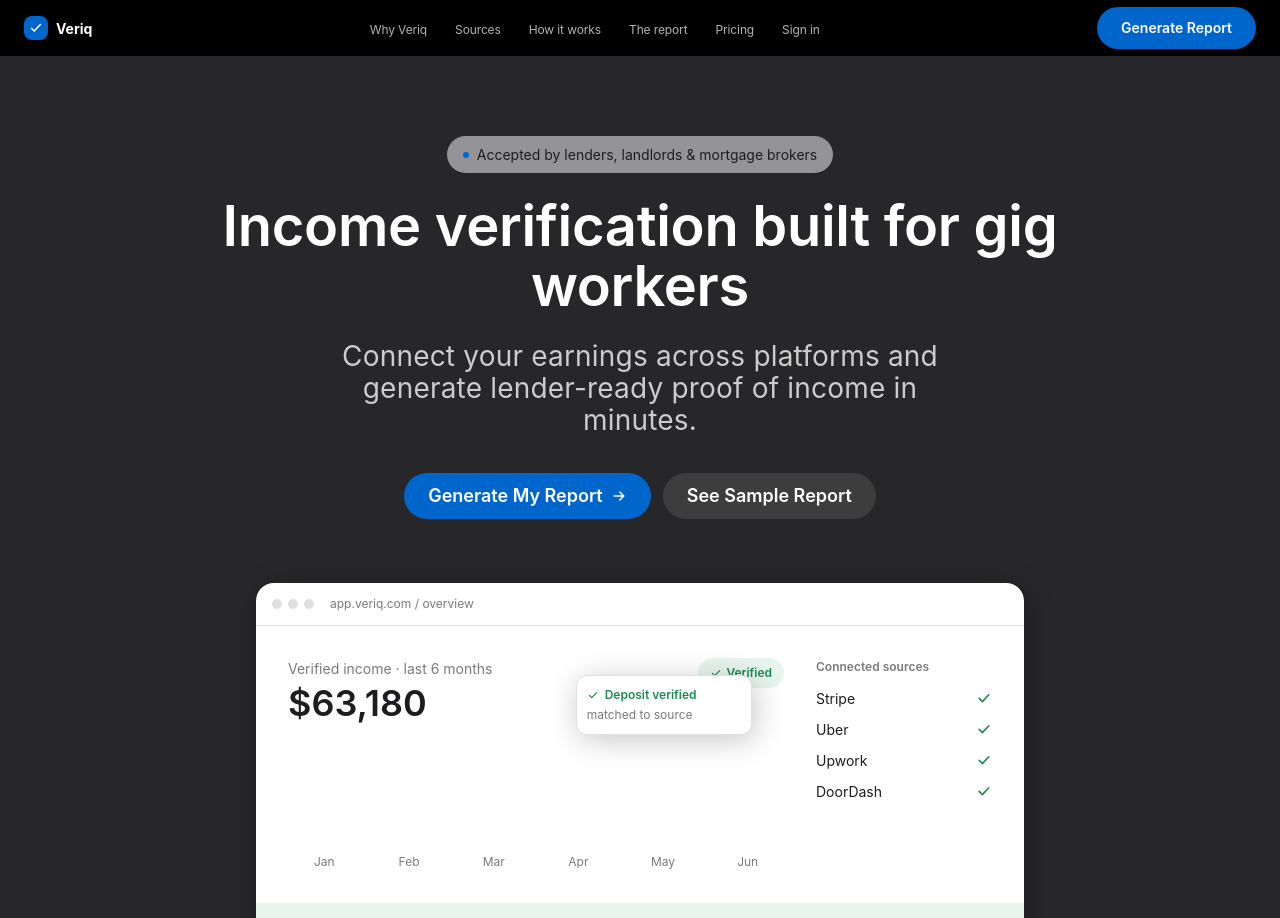
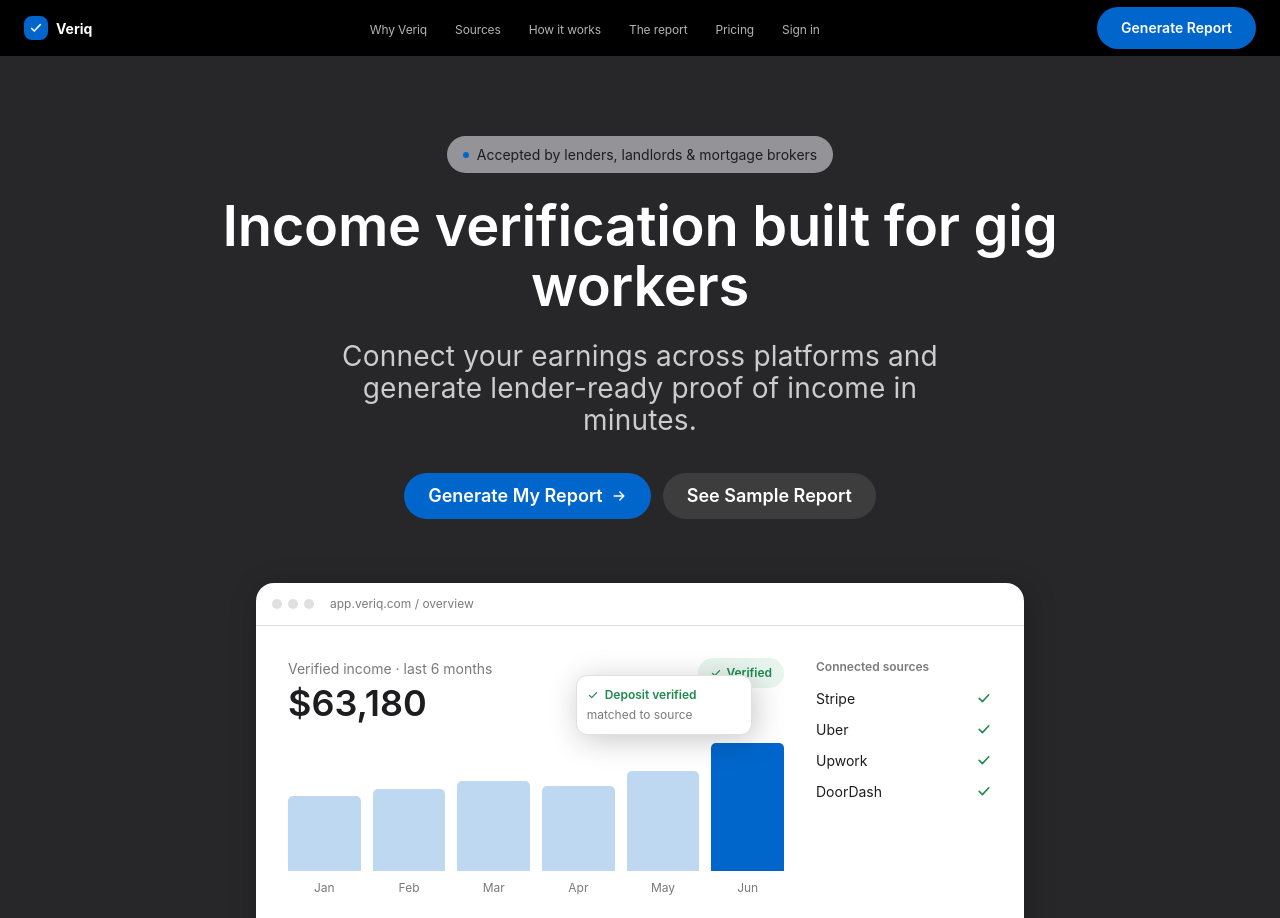
Before and after one commit to Lam-Thai/Veriq, a Next.js app in the folder frontend/: page / in a window 1280 px wide. Shown: the top 918 px of the page. Built offline with nearby package versions, Linux system fonts and the light colour scheme.

Commit message:
feat(ui): added mockup for hero and dashboard

```diff
--- a/frontend/components/landing/dashboard-overview-mockup.tsx
+++ b/frontend/components/landing/dashboard-overview-mockup.tsx
@@ -56,15 +56,23 @@
           </div>
           <div className="flex h-36 items-end gap-3">
             {MONTHLY_BARS.map((bar) => (
-              <div key={bar.month} className="flex flex-1 flex-col items-center gap-2">
               <div
+                key={bar.month}
                 className={
-                    bar.month === "Jun" ? "w-full rounded-t-xs bg-primary" : "w-full rounded-t-xs bg-primary/25"
+                  bar.month === "Jun" ? "flex-1 rounded-t-xs bg-primary" : "flex-1 rounded-t-xs bg-primary/25"
                 }
                 style={{ height: `${bar.heightPct}%` }}
               />
-                <span className="text-(length:--type-fine-print-size) text-ink-muted-48">{bar.month}</span>
+            ))}
           </div>
+          <div className="mt-2 flex gap-3">
+            {MONTHLY_BARS.map((bar) => (
+              <span
+                key={bar.month}
+                className="flex-1 text-center text-(length:--type-fine-print-size) text-ink-muted-48"
+              >
+                {bar.month}
+              </span>
             ))}
           </div>
         </div>
--- a/frontend/components/landing/hero-mockup.tsx
+++ b/frontend/components/landing/hero-mockup.tsx
@@ -63,19 +63,23 @@
           <div className="relative">
             <div className="flex h-32 items-end gap-3">
               {MONTHLY_BARS.map((bar) => (
-                <div key={bar.month} className="flex flex-1 flex-col items-center gap-2">
                 <div
+                  key={bar.month}
                   className={
-                      bar.month === "Jun"
-                        ? "w-full rounded-t-xs bg-primary"
-                        : "w-full rounded-t-xs bg-primary/25"
+                    bar.month === "Jun" ? "flex-1 rounded-t-xs bg-primary" : "flex-1 rounded-t-xs bg-primary/25"
                   }
                   style={{ height: `${bar.heightPct}%` }}
                 />
-                  <span className="text-(length:--type-fine-print-size) text-ink-muted-48">
+              ))}
+            </div>
+            <div className="mt-2 flex gap-3">
+              {MONTHLY_BARS.map((bar) => (
+                <span
+                  key={bar.month}
+                  className="flex-1 text-center text-(length:--type-fine-print-size) text-ink-muted-48"
+                >
                   {bar.month}
                 </span>
-                </div>
               ))}
             </div>
 
```
Lines whose indentation alone changed are shown as unchanged.
